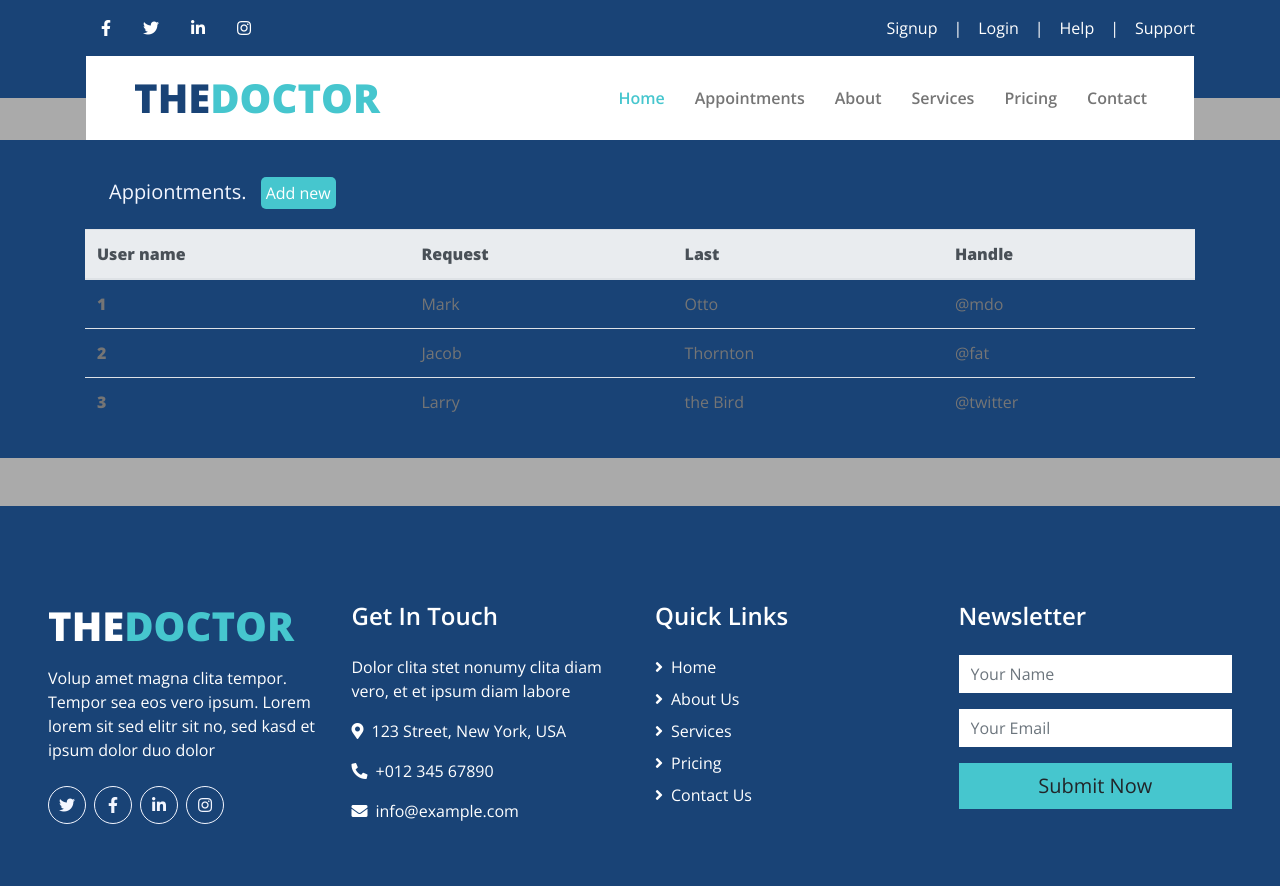
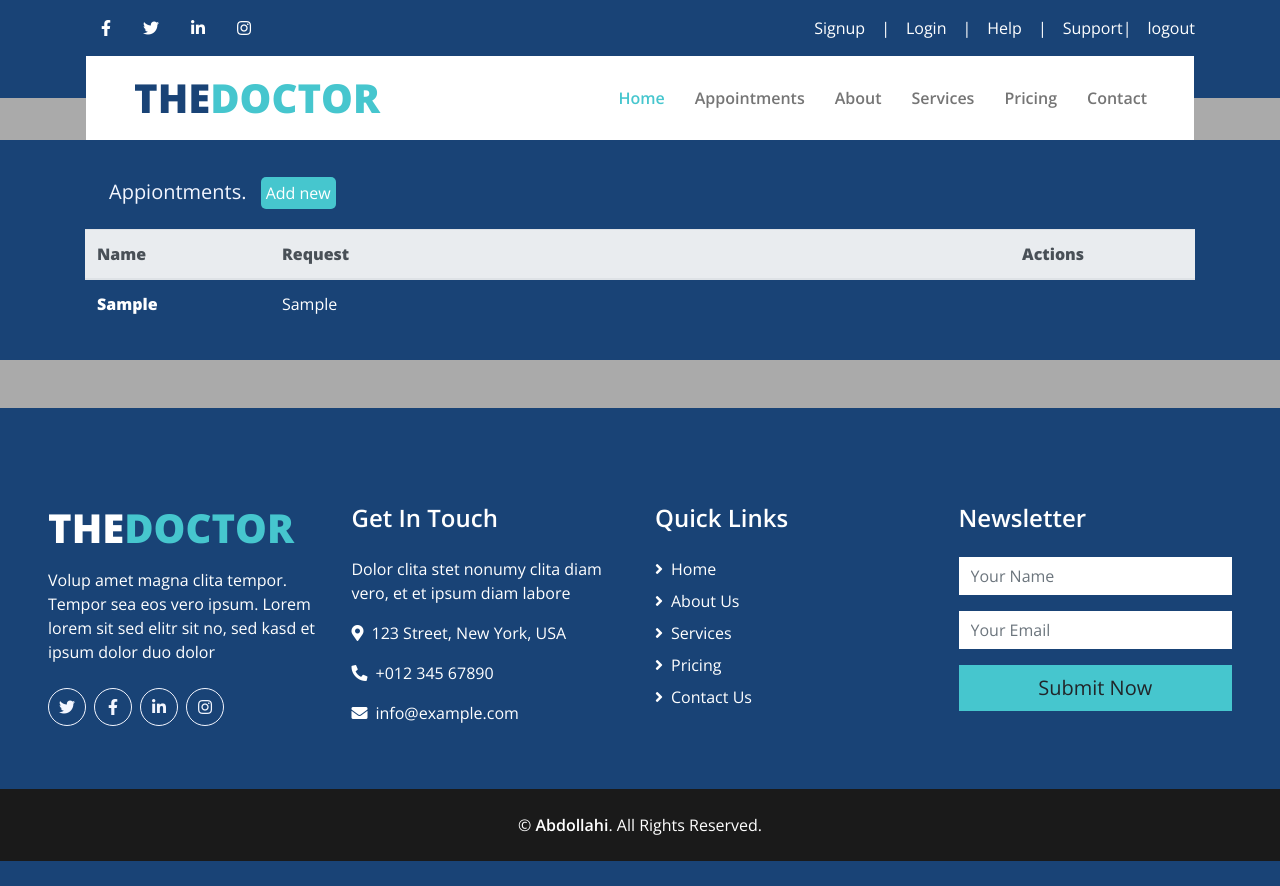
Before and after one commit to abdo-mo/Doctor, a Django app: page /appointment/list/ in a window 1280 px wide. Shown: the top 886 px of the page. After the commit the page ends 861 px from the top, so only its background shows below. Run offline with Django 4.2, Linux system fonts and the light colour scheme; tables that the repository leaves empty hold one stand-in row (values such as "Sample post"); some libraries are stand-ins or nearby versions.

Commit message:
list the appointments

```diff
--- a/static/css/minStyle.css
+++ b/static/css/minStyle.css
@@ -27,4 +27,5 @@ body {
   margin-right: 10px;
   font-weight: normal;
   font-size: 2.5erm;
+  color: #46C6CE;
 }
--- a/templates/appointments.html
+++ b/templates/appointments.html
@@ -13,31 +13,26 @@
         <table class="table">
             <thead class="thead-light">
               <tr>
-                <th scope="col">User name</th>
+                <th scope="col" style="width: 16.66%">Name</th>
                 <th scope="col">Request</th>
-                <th scope="col">Last</th>
-                <th scope="col">Handle</th>
+                <th scope="col" style="width: 16.66%">Actions</th>
               </tr>
             </thead>
             <tbody>
-              <tr>
-                <th scope="row">1</th>
-                <td>Mark</td>
-                <td>Otto</td>
-                <td>@mdo</td>
+              {% for appointment in appointments %}
+              <tr class="text-white">
+                <th scope="row" style="width: 16.66%">{{appointment.patient.first_name}}</th>
+                <td>{{appointment.request}}</td>
+                <td style="width: 16.66%">
+                  <div class="d-inline-flex align-items-center">
+                    <a class="text-white" href=""><svg xmlns="http://www.w3.org/2000/svg" fill="none" viewBox="0 0 24 24" stroke-width="1.5" stroke="currentColor" class="w-6 h-6">
+                      <path stroke-linecap="round" stroke-linejoin="round" d="M16.862 4.487l1.687-1.688a1.875 1.875 0 112.652 2.652L6.832 19.82a4.5 4.5 0 01-1.897 1.13l-2.685.8.8-2.685a4.5 4.5 0 011.13-1.897L16.863 4.487zm0 0L19.5 7.125" />
+                    </svg>
+                    </a>
+                  </div>
+                </td>
               </tr>
-              <tr>
-                <th scope="row">2</th>
-                <td>Jacob</td>
-                <td>Thornton</td>
-                <td>@fat</td>
-              </tr>
-              <tr>
-                <th scope="row">3</th>
-                <td>Larry</td>
-                <td>the Bird</td>
-                <td>@twitter</td>
-              </tr>
+              {% endfor %}
             </tbody>
           </table>
         </div>
--- a/templates/base.html
+++ b/templates/base.html
@@ -4,7 +4,7 @@
 
 <head>
     <meta charset="utf-8">
-    <title>DRYME - Free Laundry Service Website Template</title>
+    <title>The Doctor</title>
     <meta content="width=device-width, initial-scale=1.0" name="viewport">
     <meta content="Free HTML Templates" name="keywords">
     <meta content="Free HTML Templates" name="description">
@@ -58,6 +58,8 @@
                             <a class="text-white px-3" href="">Help</a>
                             <span class="text-white">|</span>
                             <a class="text-white pl-3" href="">Support</a>
+                            <span class="text-white">|</span>
+                            <a class="text-white pl-3" href="{% url 'logout' %}">logout</a>
                         </div>
                     </div>
             </div>
```
